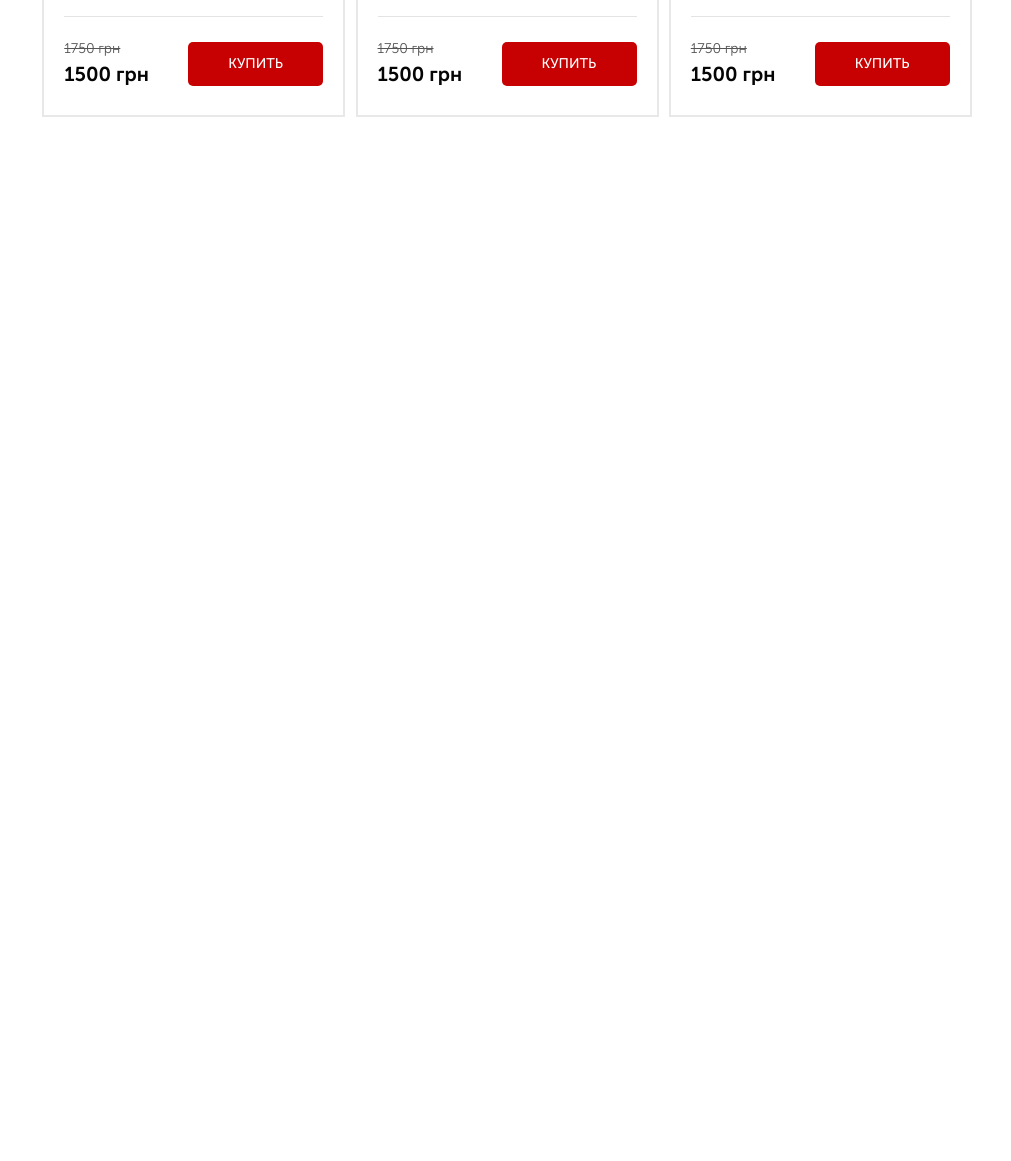
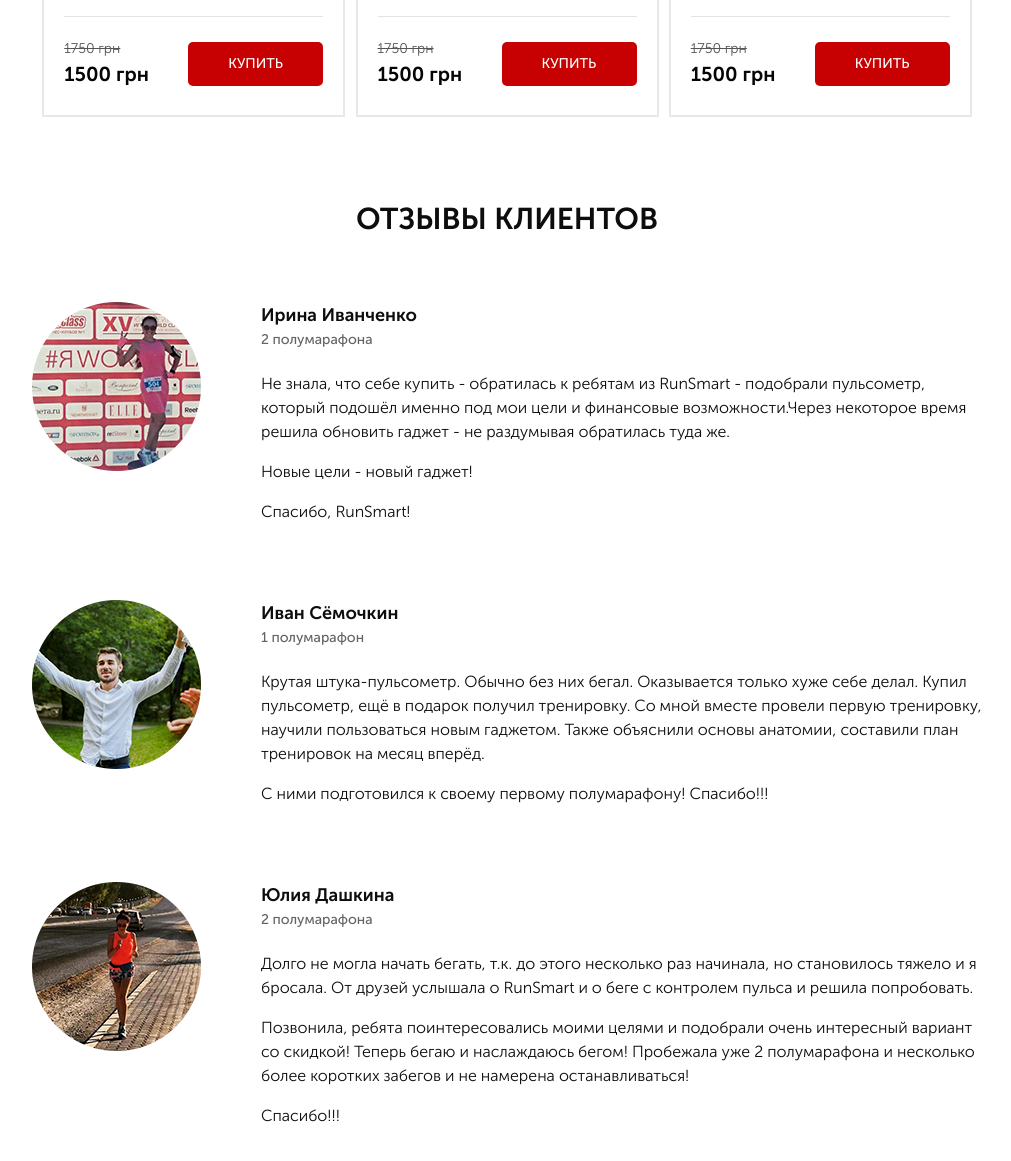
Before and after one commit to oldotcom/pulse, a website: page src/index.html in a window 1280 px wide. Shown: the part 3643-4804 px from the top of the page, without its empty margins (133-1144 px from the left). Before the commit the page ends 3880 px from the top, so only its background shows below. Drawn offline with nearby package versions, Linux system fonts and the light colour scheme.

Commit message:
Add feed.

```diff
--- a/src/index.html
+++ b/src/index.html
@@ -473,6 +473,60 @@
         </div>
     </section>
 
+    <section class="feed">
+        <div class="container">
+            <div class="title">отзывы клиентов</div>
+
+            <div class="feed__block">
+                <img src="img/feed/photo_1.png" alt="photo" class="feed__img">
+                <div class="feed__text">
+                    <div class="feed__name">
+                        Ирина Иванченко
+                    </div>
+                    <div class="feed__count">
+                        2 полумарафона
+                    </div>
+                    <div class="feed__descr">
+                        <p>Не знала, что себе купить - обратилась к ребятам из RunSmart - подобрали пульсометр, который подошёл именно под мои цели и финансовые возможности.Через некоторое время решила обновить гаджет - не раздумывая обратилась туда же.</p>
+                        <p>Новые цели - новый гаджет!</p>
+                        <p>Спасибо, RunSmart!</p>
+                    </div>
+                </div>
+            </div>
+            <div class="feed__block">
+                <img src="img/feed/photo_2.png" alt="photo" class="feed__img">
+                <div class="feed__text">
+                    <div class="feed__name">
+                        Иван Сёмочкин
+                    </div>
+                    <div class="feed__count">
+                        1 полумарафон
+                    </div>
+                    <div class="feed__descr">
+                        <p>Крутая штука-пульсометр. Обычно без них бегал. Оказывается только хуже себе делал. Купил пульсометр, ещё в подарок получил тренировку. Со мной вместе провели первую тренировку, научили пользоваться новым гаджетом. Также объяснили основы анатомии, составили план тренировок на месяц вперёд.</p>
+                        <p>С ними подготовился к своему первому полумарафону! Спасибо!!!</p>
+                    </div>
+                </div>
+            </div>
+            <div class="feed__block">
+                <img src="img/feed/photo_3.png" alt="photo" class="feed__img">
+                <div class="feed__text">
+                    <div class="feed__name">
+                        Юлия Дашкина
+                    </div>
+                    <div class="feed__count">
+                        2 полумарафона
+                    </div>
+                    <div class="feed__descr">
+                        <p>Долго не могла начать бегать, т.к. до этого несколько раз начинала, но становилось тяжело и я бросала. От друзей услышала о RunSmart и о беге с контролем пульса и решила попробовать.</p>
+                        <p>Позвонила, ребята поинтересовались моими целями и подобрали очень интересный вариант со скидкой! Теперь бегаю и наслаждаюсь бегом! Пробежала уже 2 полумарафона и несколько более коротких забегов и не намерена останавливаться!</p>
+                        <p>Спасибо!!!</p>
+                    </div>
+                </div>
+            </div>
+        </div>
+    </section>
+
     <script type="text/javascript" src="https://code.jquery.com/jquery-1.11.0.min.js"></script>
     <script type="text/javascript" src="https://code.jquery.com/jquery-migrate-1.2.1.min.js"></script>
     <script src="js/slick.min.js"></script>
--- a/src/sass/_media.scss
+++ b/src/sass/_media.scss
@@ -150,4 +150,22 @@
             margin-top: 40px;
         }
     }
+    .feed {
+        padding: 0 10px;
+        &__block {
+            flex-direction: column;
+            align-items: center;
+            margin-top: 30px;
+        }
+        &__text {
+            margin: 0;
+        }
+        &__name {
+            margin-top: 20px;
+            text-align: center;
+        }
+        &__count {
+            text-align: center;
+        }
+    }
 }
--- a/src/sass/blocks/_catalog.scss
+++ b/src/sass/blocks/_catalog.scss
@@ -1,5 +1,5 @@
 .catalog {
-    padding-bottom: 100px;
+    padding-bottom: 60px;
     &__tabs {
        margin-top: 70px;
        list-style-type: none;
--- /dev/null
+++ b/src/sass/blocks/_feed.scss
@@ -0,0 +1,31 @@
+.feed {
+    padding-bottom: 50px;
+    &__block {
+        display: flex;
+        margin-top: 60px;
+    }
+    &__img {
+        width: 169px;
+        height: 169px;
+    }
+    &__text {
+        margin-left: 60px;
+    }
+    &__name {
+        font-weight: 700;
+        font-size: 18px;
+        color: #0D0D0D;
+    }
+    &__count {
+        font-weight: 500;
+        font-size: 14px;
+        color: #646464;
+    }
+    &__descr {
+        margin-top: 22px;
+        font-weight: 300;
+        font-size: 16px;
+        line-height: 24px;
+        color: #0D0D0D;
+    }
+}
--- a/src/sass/style.scss
+++ b/src/sass/style.scss
@@ -15,5 +15,6 @@
 @import 'blocks/forms';
 @import 'blocks/carousel';
 @import 'blocks/catalog';
+@import 'blocks/feed';
 
 @import 'media';
```
Also changed, not shown: src/css/style.min.css, src/img/feed/photo_1.png (renamed from src/img/comment/photo_1.png), src/img/feed/photo_2.png (renamed from src/img/comment/photo_2.png), src/img/feed/photo_3.png (renamed from src/img/comment/photo_3.png).
